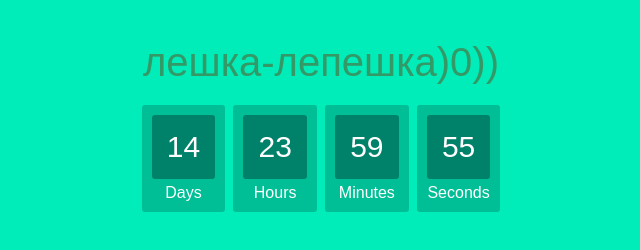
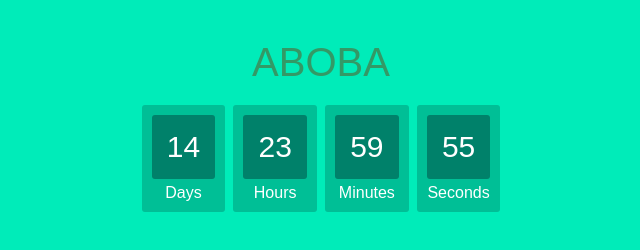
Before and after one commit to KonstantinRevin/firstRepository-, a plain HTML site: page index.html in a window 1280 px wide. Shown: the whole page, without its empty margins (319-959 px from the left). Drawn offline with Linux system fonts and the light colour scheme.

Commit message:
Update index.html
aboba changes

```diff
--- a/index.html
+++ b/index.html
@@ -9,7 +9,7 @@
 </head>
 <body>
 
-    <h1>лешка-лепешка)0))</h1>
+    <h1>ABOBA</h1>
     <div id="clockdiv">
     <div>
         <span class="days"></span>
```
